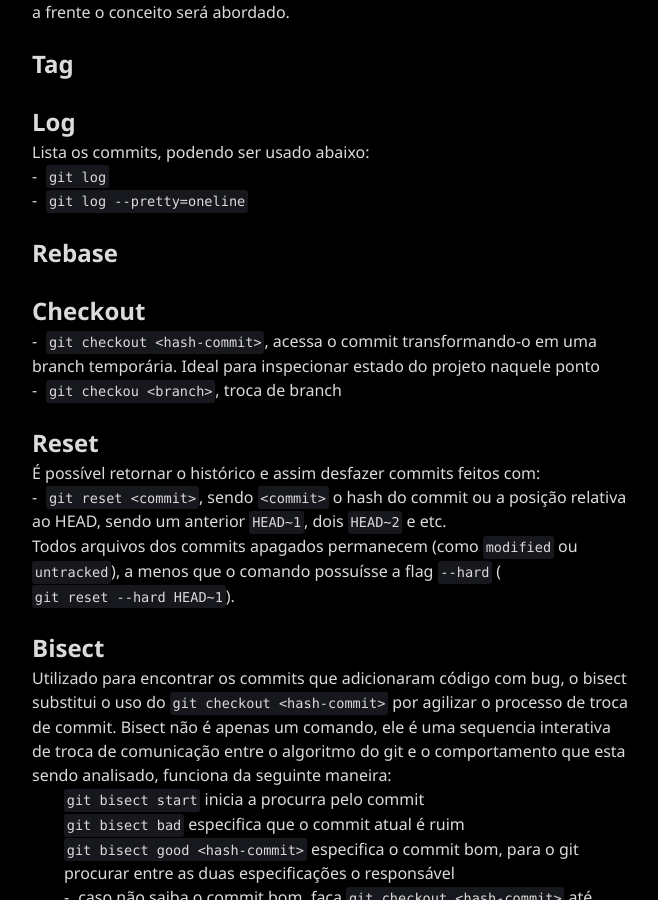
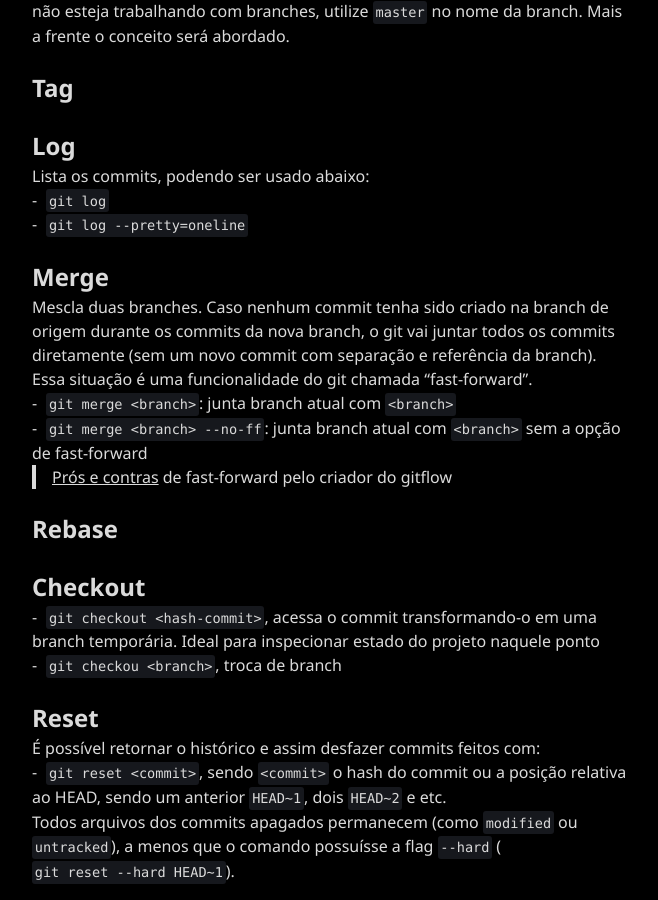
Before and after one commit to neninja/wtf, a Jekyll site: the page built from _posts/2019-7-31-git.md, in a window 1280 px wide and 900 px high, scrolled down 3662 px. Shown: the whole window, without its empty margins (308-966 px from the left). Built offline with Jekyll 4.4.1, drawn with Linux system fonts in a browser that asks for light colours; nearby versions of some CDN libraries; our own code applies the rules of GitHub Pages for plain Markdown files; library files that are not in the unit come from our copies.

Commit message:
post(git): add git merge

```diff
--- a/_posts/2019-7-31-git.md
+++ b/_posts/2019-7-31-git.md
@@ -70,6 +70,12 @@ Lista os commits, podendo ser usado abaixo:
 - ``git log``
 - ``git log --pretty=oneline``
 
+### Merge
+Mescla duas branches. Caso nenhum commit tenha sido criado na branch de origem durante os commits da nova branch, o git vai juntar todos os commits diretamente (sem um novo commit com separação e referência da branch). Essa situação é uma funcionalidade do git chamada "fast-forward".
+- ``git merge <branch>``: junta branch atual com `<branch>`
+- ``git merge <branch> --no-ff``: junta branch atual com `<branch>` sem a opção de fast-forward
+
+> [Prós e contras](https://nvie.com/posts/a-successful-git-branching-model/#incorporating-a-finished-feature-on-develop) de fast-forward pelo criador do gitflow
 
 #### Rebase
 
```
